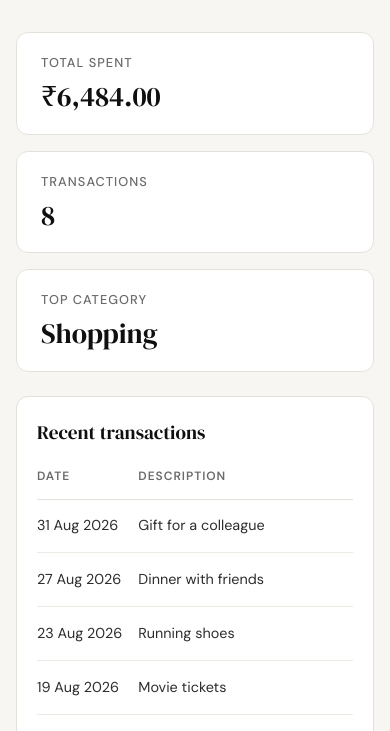
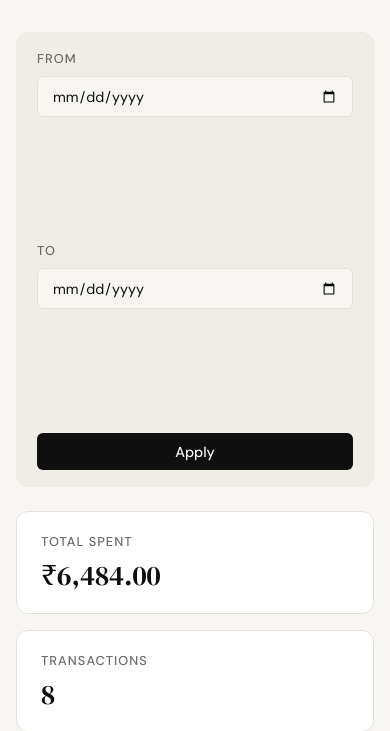
Before and after one commit to parinayNakhate/claude-tutorial, a Flask app: page /profile in a window 390 px wide. Shown: the part 282-1013 px from the top of the page. Run offline with Flask 3, Linux system fonts and the light colour scheme; the visitor is signed in with stand-in values (Sample User, id 1); data comes from the database, SQL or seed files in the repository.

Commit message:
06-date filter added

```diff
--- a/app.py
+++ b/app.py
@@ -64,6 +64,57 @@ def _member_since(created_at):
         except (TypeError, ValueError):
             continue
     return created_at
+
+
+def _clean_date_range(start, end):
+    """Validate the two optional /profile date bounds.
+
+    Takes the raw query-string values and returns (start, end, error): each
+    bound is either a canonical "YYYY-MM-DD" string safe to hand to the query
+    layer, or None meaning no bound on that side; `error` is a message for the
+    template, or None when there is nothing to say.
+
+    Presentation-side only, like _member_since() -- it parses text and never
+    reaches for the database.
+
+    Each side is parsed on its own, so ?start= alone is a perfectly good
+    open-ended-forward range, and one unusable value does not throw away a
+    usable one beside it. A bound that will not parse is dropped rather than
+    guessed at, and says so: silently ignoring it would show all-time numbers
+    under a filter the visitor believes is applied.
+
+    Re-formatted through strftime rather than passed through as typed: strptime
+    happily accepts "2026-8-3", expenses.date is stored zero-padded, and the
+    two compare wrong as strings -- "2026-8-3" sorts after "2026-12-31" -- so
+    the raw form would quietly under-report with no error to show for it.
+
+    A range whose start falls after its end is thrown away whole. It is
+    answerable -- it just always answers "nothing" -- but an empty page under a
+    range nobody could have meant reads as a broken one.
+    """
+    cleaned = []
+    error = None
+    for value in (start, end):
+        if not value:
+            # Missing, or a form submitted with the box left blank. Both mean
+            # "no bound here", and neither is a mistake worth reporting.
+            cleaned.append(None)
+            continue
+        try:
+            parsed = datetime.strptime(value, "%Y-%m-%d")
+        except (TypeError, ValueError):
+            cleaned.append(None)
+            error = "Enter dates as YYYY-MM-DD."
+            continue
+        cleaned.append(parsed.strftime("%Y-%m-%d"))
+
+    clean_start, clean_end = cleaned
+    if clean_start and clean_end and clean_start > clean_end:
+        # Both parsed, so both are zero-padded and a plain string comparison
+        # orders them correctly.
+        return None, None, "The start date cannot be after the end date."
+
+    return clean_start, clean_end, error
 
 
 @app.template_filter("rupees")
@@ -248,16 +299,41 @@ def profile():
         session.clear()
         return redirect(url_for("login"))
 
-    # One call per section of the page. The name is read from the session by
-    # the template itself, exactly as base.html already does -- passing it
-    # here would just shadow the same value.
+    # Both bounds are optional and default to empty rather than None, so the
+    # template can echo them back into the form without a filter. The raw
+    # values go to the form; only the validated pair reaches the query layer.
+    start = request.args.get("start", "")
+    end = request.args.get("end", "")
+    clean_start, clean_end, filter_error = _clean_date_range(start, end)
+
+    # A window the visitor drew themselves is already bounded, so the ten-row
+    # cap comes off inside it -- otherwise the table would show ten rows
+    # underneath a headline counting the whole window. Unfiltered, the cap
+    # stays: an account's whole history has no bound at all.
+    row_cap = None if (clean_start or clean_end) else 10
+
+    # One call per section of the page, and all three are given the same
+    # validated window -- that is what stops the stats, the bars and the table
+    # from ever describing different spans of time. With no query string both
+    # bounds are None and these are the three calls Step 5 made. The name is
+    # read from the session by the template itself, exactly as base.html
+    # already does -- passing it here would just shadow the same value.
     return render_template(
         "profile.html",
         email=user["email"],
         member_since=_member_since(user["created_at"]),
-        expenses=get_recent_transactions(user_id),
-        summary=get_summary_stats(user_id),
-        breakdown=get_category_breakdown(user_id),
+        expenses=get_recent_transactions(
+            user_id, limit=row_cap, start=clean_start, end=clean_end
+        ),
+        summary=get_summary_stats(user_id, start=clean_start, end=clean_end),
+        breakdown=get_category_breakdown(
+            user_id, start=clean_start, end=clean_end
+        ),
+        start=start,
+        end=end,
+        applied_start=clean_start,
+        applied_end=clean_end,
+        filter_error=filter_error,
     )
 
 
--- a/static/css/profile.css
+++ b/static/css/profile.css
@@ -65,7 +65,86 @@
 }
 
 /* ---------------------------------- */
-/* 2. Summary stats                    */
+/* 2. Date filter                      */
+/* ---------------------------------- */
+
+/* The card recipe of .profile-stat, one step quieter: --paper-warm and
+   --border-soft, so the filter reads as a control strip above the data
+   rather than as another panel of it. Layout only -- the input border, the
+   focus ring and both buttons come from style.css. .form-group is
+   deliberately not reused: its 1.25rem margin-bottom is built for the
+   stacked auth forms, and this is a single row. */
+.profile-filter {
+    display: flex;
+    flex-wrap: wrap;
+    align-items: flex-end;
+    gap: 1rem;
+    background: var(--paper-warm);
+    border: 1px solid var(--border-soft);
+    border-radius: var(--radius-md);
+    padding: 1.25rem 1.5rem;
+    margin-bottom: 1.5rem;
+}
+
+.profile-filter-field {
+    display: flex;
+    flex-direction: column;
+    gap: 0.4rem;
+    /* Share the row, but never shrink past a legible date box: the native
+       control has a fixed-width spinner that will not compress. */
+    flex: 1 1 11rem;
+    min-width: 11rem;
+}
+
+/* Same treatment as .profile-stat-label, so the two rows of small caps above
+   the fold agree. */
+.profile-filter-field label {
+    font-size: 0.8rem;
+    font-weight: 500;
+    color: var(--ink-muted);
+    text-transform: uppercase;
+    letter-spacing: 0.08em;
+}
+
+/* .form-input is a full-width auth-form field; inside a flex column that is
+   exactly right, only the type size needs to come down to table scale. */
+.profile-filter .form-input {
+    font-size: 0.9rem;
+}
+
+.profile-filter-actions {
+    display: flex;
+    align-items: center;
+    gap: 0.75rem;
+}
+
+/* .btn-primary and .btn-ghost carry 0.65rem 1.5rem, a hair taller than
+   .form-input; trimmed here so Apply, Clear and the two date boxes sit on
+   one flat baseline. */
+.profile-filter-actions .btn-primary,
+.profile-filter-actions .btn-ghost {
+    padding: 0.6rem 1.25rem;
+}
+
+/* Both messages take a line of their own: they come after the fields have
+   claimed the row, and flex-wrap drops them onto the next one. */
+.profile-filter-error,
+.profile-filter-caption {
+    width: 100%;
+    margin: 0;
+    font-size: 0.85rem;
+}
+
+.profile-filter-error {
+    color: var(--danger);
+}
+
+.profile-filter-caption {
+    color: var(--ink-muted);
+}
+
+/* ---------------------------------- */
+/* 3. Summary stats                    */
 /* ---------------------------------- */
 
 .profile-stats {
@@ -122,7 +201,7 @@
 }
 
 /* ---------------------------------- */
-/* 3. Transaction table                */
+/* 4. Transaction table                */
 /* ---------------------------------- */
 
 /* The project has no table styling anywhere, so this is all new. The wrapper
@@ -201,7 +280,7 @@
 .profile-badge-other         { background: var(--paper-warm);     color: var(--ink-muted); }
 
 /* ---------------------------------- */
-/* 4. Category breakdown bars          */
+/* 5. Category breakdown bars          */
 /* ---------------------------------- */
 
 .profile-breakdown {
@@ -274,6 +353,21 @@
 
     .profile-card { padding: 1.25rem; }
 
+    /* Two 11rem fields plus two buttons overrun the row well before 600px,
+       and flex-wrap would leave Apply stranded alone on a line. Stacked,
+       every control gets the full width instead. */
+    .profile-filter {
+        flex-direction: column;
+        align-items: stretch;
+        padding: 1rem 1.25rem;
+    }
+
+    .profile-filter-actions .btn-primary,
+    .profile-filter-actions .btn-ghost {
+        flex: 1;
+        text-align: center;
+    }
+
     /* Labels above the bars: 110px of category name plus a track plus an
        amount does not fit, and squeezing the track to nothing loses the
        one thing this section exists to show. */
--- a/templates/profile.html
+++ b/templates/profile.html
@@ -8,8 +8,9 @@
 
 {% block content %}
 
-{# The name is the one live value on this page -- everything else is static
-   until Step 5. Split once here so the heading and the avatar cannot drift. #}
+{# The name is the one value on this page that does not come from a query --
+   it is read straight off the session. Split once here so the heading and the
+   avatar cannot drift. #}
 {% set name_parts = (session.user_name or '').split() %}
 {% set initials = (name_parts[0][0] ~ name_parts[-1][0]) if name_parts | length > 1
                   else (name_parts[0][0] if name_parts else '?') %}
@@ -27,7 +28,49 @@
             </div>
         </header>
 
-        <!-- 2. The headline numbers -->
+        <!-- 2. Narrowing the window -->
+        {# Every section below reads the same validated range, so the stats,
+           the table and the bars can never describe different windows. GET,
+           not POST: the range belongs in the URL, so a filtered view can be
+           bookmarked, shared and reloaded without a resubmit warning. #}
+        <form class="profile-filter" method="get" action="{{ url_for('profile') }}">
+            <div class="profile-filter-field">
+                <label for="filter-start">From</label>
+                <input type="date" id="filter-start" name="start"
+                       class="form-input" value="{{ start or '' }}">
+            </div>
+            <div class="profile-filter-field">
+                <label for="filter-end">To</label>
+                <input type="date" id="filter-end" name="end"
+                       class="form-input" value="{{ end or '' }}">
+            </div>
+            <div class="profile-filter-actions">
+                <button type="submit" class="btn-primary">Apply</button>
+                {% if start or end %}
+                {# A link, not <button type="reset">: reset would blank the two
+                   boxes and leave the filtered page still on screen. #}
+                <a class="btn-ghost" href="{{ url_for('profile') }}">Clear</a>
+                {% endif %}
+            </div>
+            {% if filter_error %}
+            <p class="profile-filter-error">{{ filter_error }}</p>
+            {% endif %}
+            {% if applied_start or applied_end %}
+            <p class="profile-filter-caption">
+                {% if applied_start and applied_end %}
+                Showing {{ applied_start | day }} to {{ applied_end | day }}
+                {% elif applied_start %}
+                Showing {{ applied_start | day }} onwards
+                {% else %}
+                Showing everything up to {{ applied_end | day }}
+                {% endif %}
+                — the totals, the bars and the transactions below all cover
+                this range.
+            </p>
+            {% endif %}
+        </form>
+
+        <!-- 3. The headline numbers -->
         <div class="profile-stats">
             <div class="profile-stat">
                 <span class="profile-stat-label">Total spent</span>
@@ -43,7 +86,7 @@
             </div>
         </div>
 
-        <!-- 3. Recent activity -->
+        <!-- 4. Recent activity -->
         <div class="profile-card">
             <h2 class="profile-card-title">Recent transactions</h2>
             <div class="profile-table-wrap">
@@ -85,7 +128,7 @@
             </div>
         </div>
 
-        <!-- 4. Where the money went -->
+        <!-- 5. Where the money went -->
         <div class="profile-card">
             <h2 class="profile-card-title">Spending by category</h2>
             <div class="profile-breakdown">
```
Also changed, not shown: CLAUDE.md (+3 -3 lines), database/db.py (+91 -20 lines), .claude/commands/code-review-feature.md (added), .claude/commands/ship-feature.md (added), .claude/commands/test-feature.md (added), .claude/specs/06-date-filter-profile.md (added).
